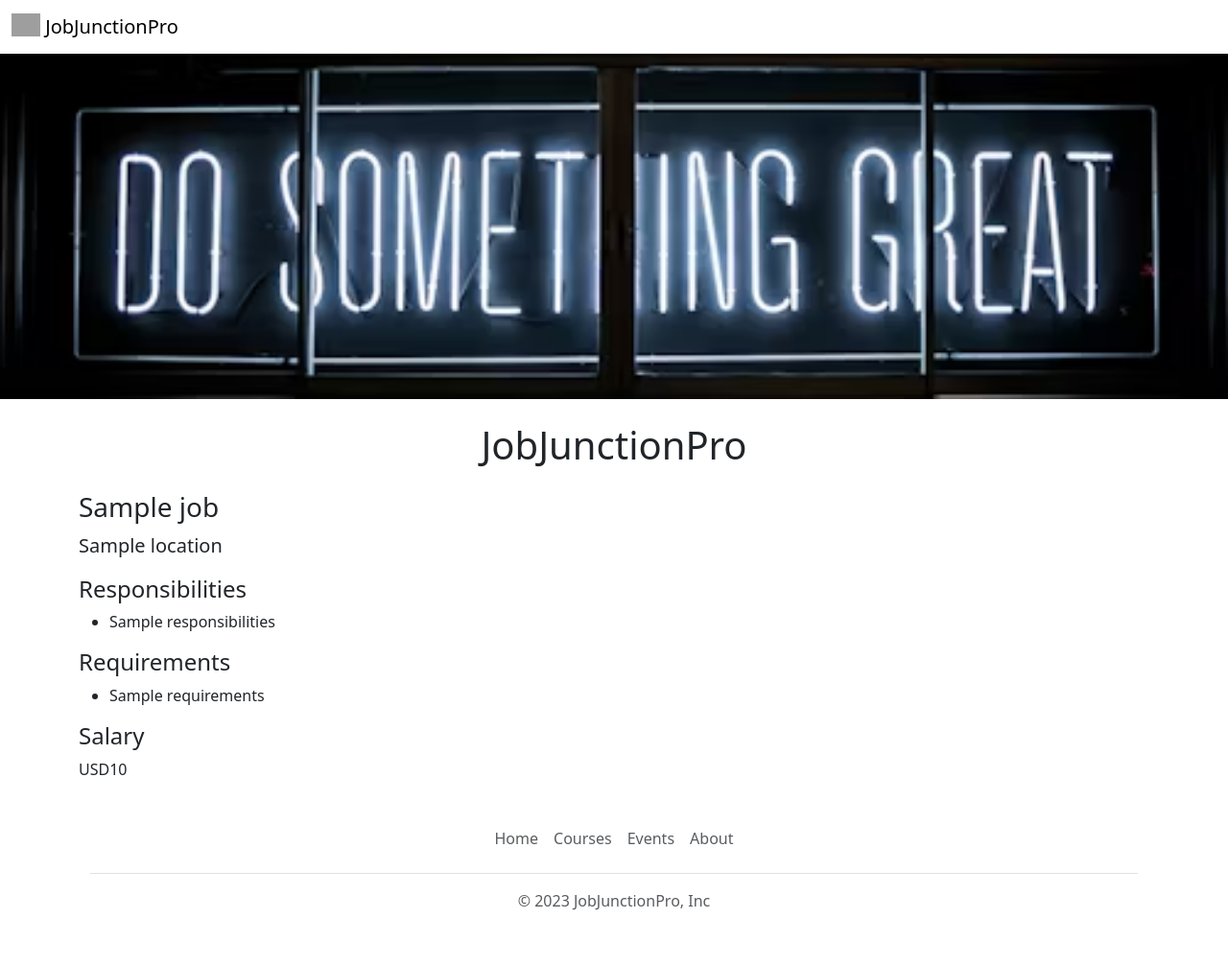
After one commit to SREELAKSHMISNAIR/careers-website, a Flask app: template templates/jobpage.html in a window 1280 px wide. The commit adds this page. Shown: the whole page at 96% size. Run offline with Flask 3, Linux system fonts and the light colour scheme; the template is opened without the code that fills it: most values are stand-ins (such as "Sample title", 1, 10 or a date in 2020); grey boxes are pictures that could not be loaded.

Commit message:
dynamic page added for each jobs

```diff
--- a/app.py
+++ b/app.py
@@ -1,5 +1,5 @@
 from flask import Flask, render_template, jsonify
-from database import load_jobs_from_db
+from database import load_jobs_from_db, load_job_from_db
 
 app = Flask(__name__)
 
@@ -16,5 +16,15 @@ def list_jobs():
   return jsonify(jobs)
 
 
+@app.route("/job/<id>")
+def show_job(id):
+  job = load_job_from_db(id)
+
+  if not job:
+    return "Not Found", 404
+
+  return render_template('jobpage.html', job=job)
+
+
 if __name__ == "__main__":
   app.run(host='0.0.0.0', debug=True)  #port=8080)
--- /dev/null
+++ b/templates/banner.html
@@ -0,0 +1,9 @@
+<style>
+  #banner {
+    height: 360px;
+    width: 100%;
+    object-fit: cover;
+    margin-bottom:16px;
+  }
+</style>
+<img class="img-fluid" id = "banner" src="https://careers-website.sreelakshmisnai.repl.co/static/banner.jpeg">
--- /dev/null
+++ b/templates/bootstrap.html
@@ -0,0 +1,4 @@
+<meta charset="utf-8">
+<meta name="viewport" content="width=device-width, initial-scale=1">
+<title>JobJunctionPro</title>
+<link href="https://cdn.jsdelivr.net/npm/bootstrap@5.3.2/dist/css/bootstrap.min.css" rel="stylesheet" integrity="sha384-T3c6CoIi6uLrA9TneNEoa7RxnatzjcDSCmG1MXxSR1GAsXEV/Dwwykc2MPK8M2HN" crossorigin="anonymous">
--- a/templates/jobitem.html
+++ b/templates/jobitem.html
@@ -13,7 +13,7 @@
     </div>
     {% endif %}
   </div>
-  <div class="col-2">
-    <a href="mailto:sreelakshmisnairdevi@gmail.com?subject=Application%20for%20{{job['title']}}&body=My%20name%3A%20%3Cyour%20name%20here%3E%0D%0AMy%20resume%20link%3A%20%3Cyour%20resume%20link%3E%0D%0AMy%20linkedin%20link%3A%20%3Cyour%20linkedin%20link%3E" type="button" class="btn btn-outline-primary">Apply</a>
+  <div class="col-2 padding-right:16px">
+    <a href="/job/{{job['id']}}" type="button" class="btn btn-outline-primary float-right align-middle">Apply</a>
   </div>
 </div>
--- /dev/null
+++ b/templates/jobpage.html
@@ -0,0 +1,36 @@
+<DOCTYPE html>
+<html>
+  <head>
+    <title>
+      {{job['title']}} - JobJunctionPro
+    </title>
+    {% include 'bootstrap.html' %}
+  </head>
+  <body>
+    {% include 'nav.html' %}
+    {% include 'banner.html' %}
+    <div class="container">
+      <h1 class="text-center mt-2 mb-4">JobJunctionPro</h1>
+      <h3 class="mb-2">{{job['title']}}</h3>
+      <p class="lead mt-0">{{job['location']}}</p>
+      <h4>Responsibilities</h4>
+
+      <ul>
+          {% for line in job.responsibilities.split('\n') %}
+        <li>{{line}}</li>
+          {% endfor %}
+      </ul>
+
+      <h4>Requirements</h4>
+      <ul>
+          {% for line in job.requirements.split('\n') %}
+        <li>{{line}}</li>
+          {% endfor %}
+      </ul>
+
+      <h4>Salary</h4>
+      <p>{{job['currency']}}{{job['salary']}}</p>
+      {% include 'footer.html' %}
+    </div>
+  </body>
+</html>
--- a/templates/nav.html
+++ b/templates/nav.html
@@ -1,6 +1,6 @@
 <nav class="navbar shadow-sm fixed-top bg-white">
   <div class="container-fluid">
-    <a class="navbar-brand" href="#">
+    <a class="navbar-brand" href="/">
       <img src="/docs/5.2/assets/brand/bootstrap-logo.svg" alt="Logo" width="30" height="24" class="d-inline-block align-text-top">
       JobJunctionPro
     </a>
```
Also changed, not shown: database.py (+11 -0 lines), templates/home.html (+3 -12 lines), 1 other file.
